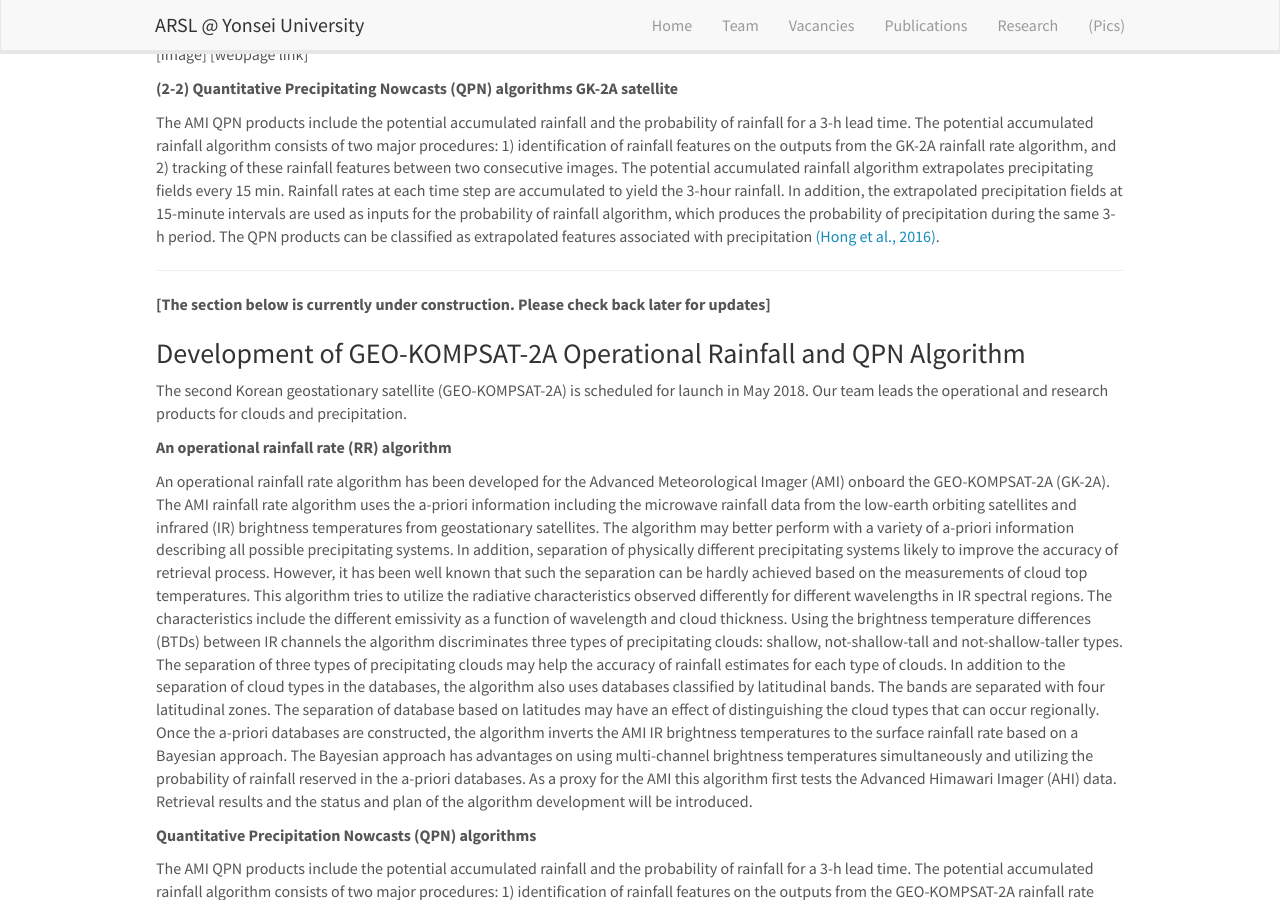
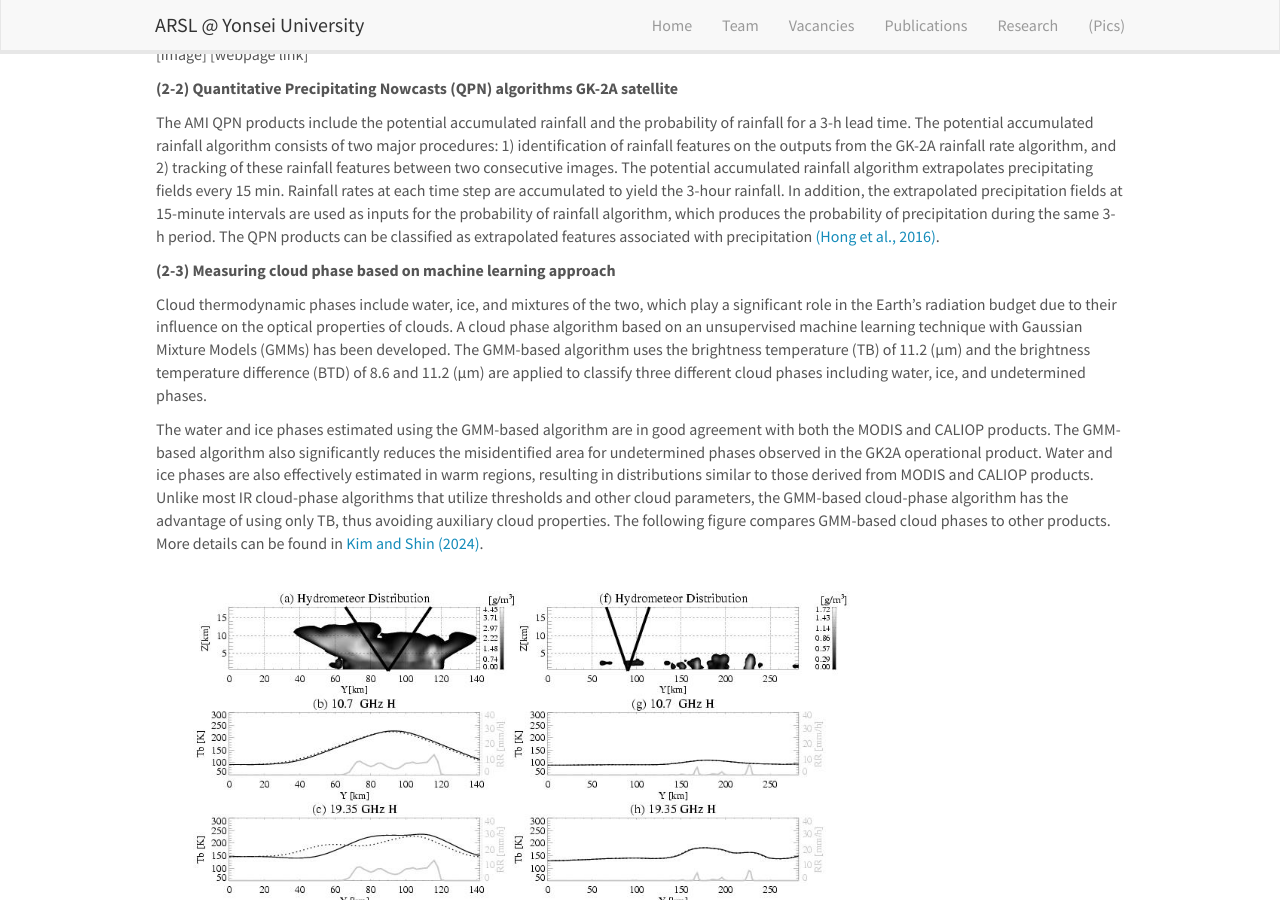
Before and after one commit to roo2003/roo2003.github.io, a Jekyll site: the page built from _pages/research.md, in a window 1280 px wide and 900 px high, scrolled down 2560 px. Built offline with Jekyll 4.4.1, drawn with Linux system fonts in a browser that asks for light colours; nearby versions of some CDN libraries.

Commit message:
Update research.md

```diff
--- a/_pages/research.md
+++ b/_pages/research.md
@@ -50,6 +50,14 @@ Geostationary satellites have the advantage of continuously observing weather sy
  **(2-2) Quantitative Precipitating Nowcasts (QPN) algorithms GK-2A satellite**
 
 The AMI QPN products include the potential accumulated rainfall and the probability of rainfall for a 3-h lead time. The potential accumulated rainfall algorithm consists of two major procedures: 1) identification of rainfall features on the outputs from the GK-2A rainfall rate algorithm, and 2) tracking of these rainfall features between two consecutive images. The potential accumulated rainfall algorithm extrapolates precipitating fields every 15 min. Rainfall rates at each time step are accumulated to yield the 3-hour rainfall. In addition, the extrapolated precipitation fields at 15-minute intervals are used as inputs for the probability of rainfall algorithm, which produces the probability of precipitation during the same 3-h period. The QPN products can be classified as extrapolated features associated with precipitation [(Hong et al., 2016)](https://doi.org/10.1109/TGRS.2016.2596293).
+
+ **(2-3) Measuring cloud phase based on machine learning approach**
+
+Cloud thermodynamic phases include water, ice, and mixtures of the two, which play a significant role in the Earth's radiation budget due to their influence on the optical properties of clouds. A cloud phase algorithm based on an unsupervised machine learning technique with Gaussian Mixture Models (GMMs) has been developed. The GMM-based algorithm uses the brightness temperature (TB) of 11.2 (&#181;m) and the brightness temperature difference (BTD) of 8.6 and 11.2 (&#181;m) are applied to classify three different cloud phases including water, ice, and undetermined phases.
+
+The water and ice phases estimated using the GMM-based algorithm are in good agreement with both the MODIS and CALIOP products. The GMM-based algorithm also significantly reduces the misidentified area for undetermined phases observed in the GK2A operational product. Water and ice phases are also effectively estimated in warm regions, resulting in distributions similar to those derived from MODIS and CALIOP products. Unlike most IR cloud-phase algorithms that utilize thresholds and other cloud parameters, the GMM-based cloud-phase algorithm has the advantage of using only TB, thus avoiding auxiliary cloud properties. The following figure compares GMM-based cloud phases to other products. More details can be found in [Kim and Shin (2024)](https://doi.org/10.1109/TGRS.2024.3383888).
+
+ ![]({{ site.url }}{{ site.baseurl }}/images/respic/passive6.jpg){: style="width: 70%; float: center; margin: 2%"}<be>
 
 <hr/>
 
```
